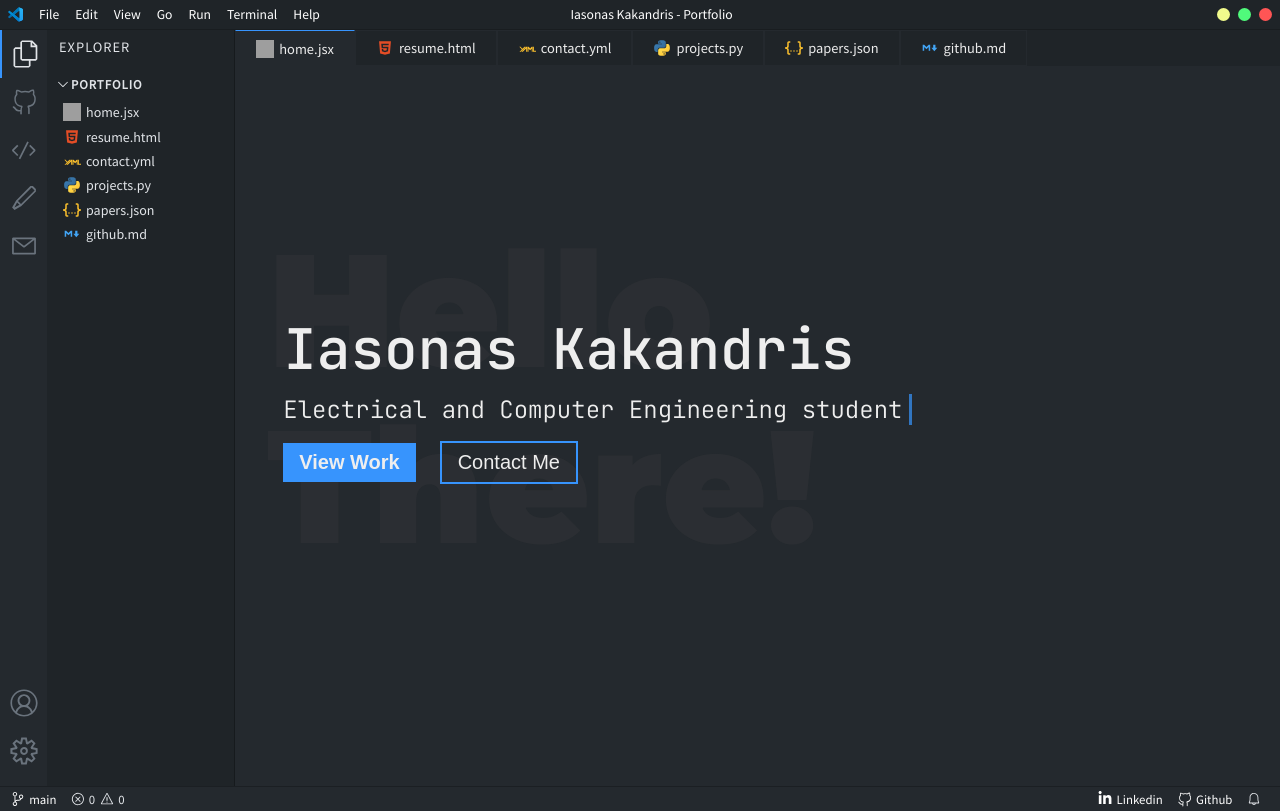
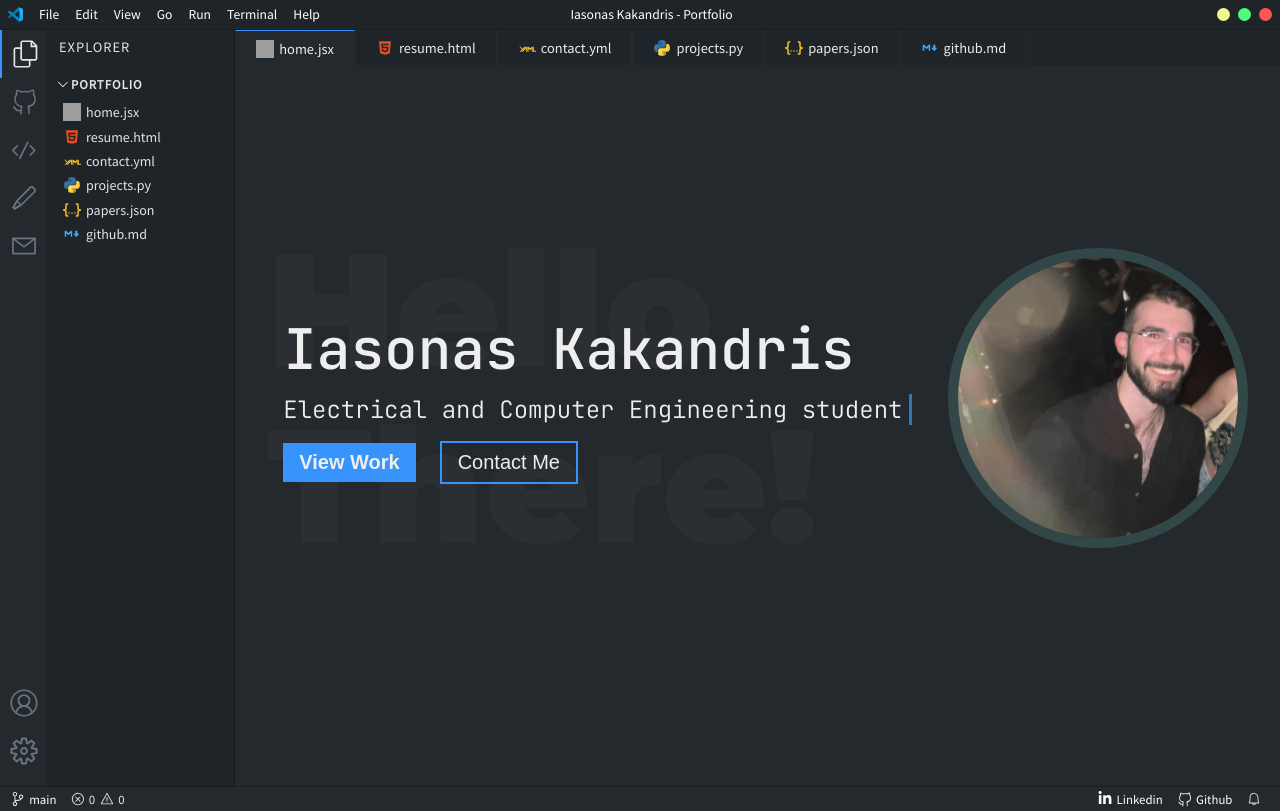
Before and after one commit to nanomilt/deepblue597.github.io, a Next.js app: page / in a window 1280 px wide. Built offline with nearby package versions, Linux system fonts and the light colour scheme; grey boxes are pictures that could not be loaded.

Commit message:
Added photo in main page

```diff
--- a/pages/index.jsx
+++ b/pages/index.jsx
@@ -24,26 +24,21 @@ export default function HomePage() {
               <button className={styles.outlined}>Contact Me</button>
             </Link>
           </div>
-          {/* <Illustration className={styles.illustration} /> */}
+          <div className={styles.right}>
+            <div className={styles.picture_boader}>
+              <Image
+                className={styles.picture}
+                src="/me.png"
+                width={300}
+                height={300}
+                alt="Iasonas' Picture"
+              />
+            </div>
+          </div>
         </div>
       </div>
+      {/* <Illustration className={styles.illustration} /> */}
     </>
-    //       /* <Illustration className={styles.illustration} /> */
-    //       <div className={styles.right}>
-    //         <div className={styles.picture_boader}>
-    //           <Image
-    //             className={styles.picture}
-    //             src="/me.jpeg"
-    //             width={300}
-    //             height={300}
-    //             alt="Kostas' Picture"
-    //           />
-    //         </div>
-
-    //       </div>
-    //     </div>
-    //   </div>
-    // </>
   );
 }
 
```
Also changed, not shown: public/me.png (added).
